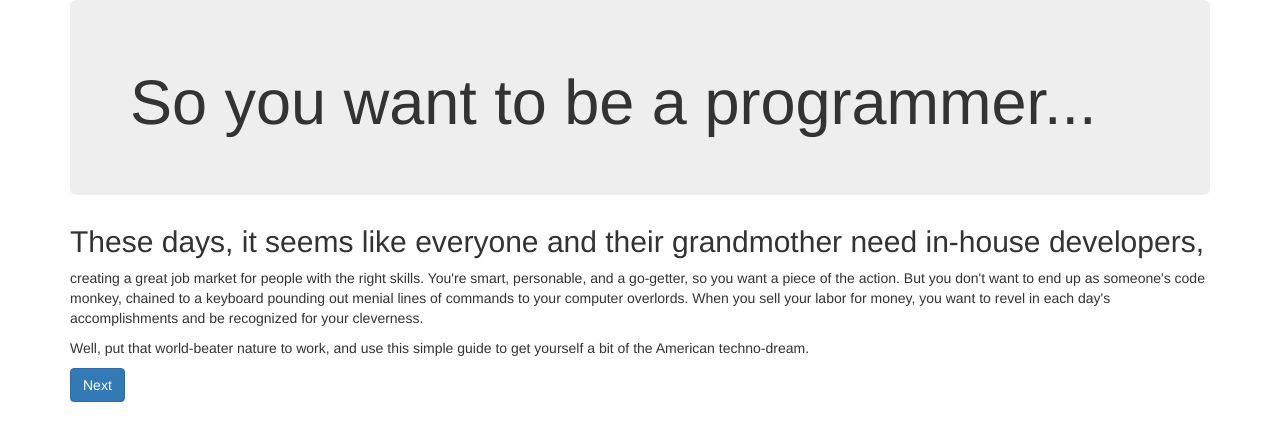
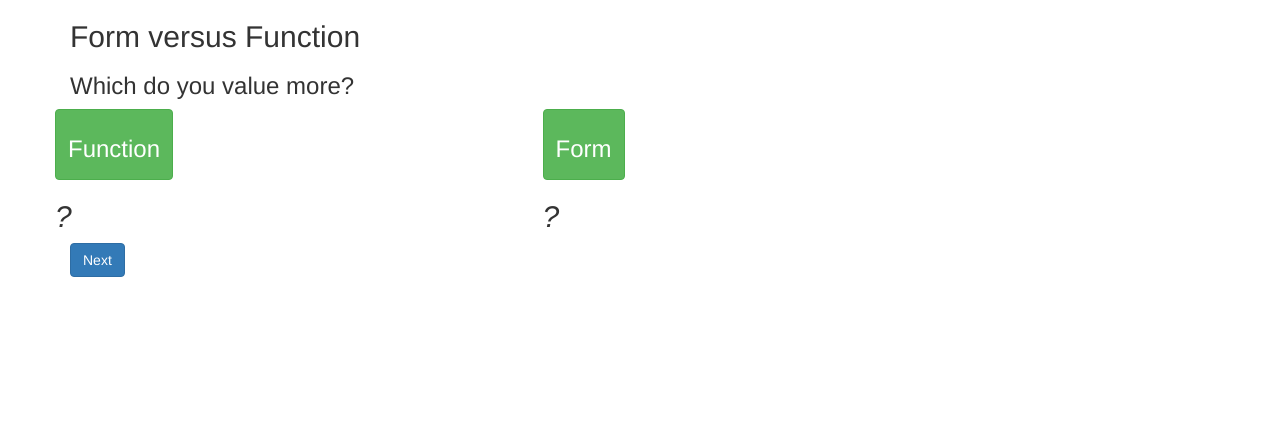
Before and after one commit to denalisk/track-guide, a plain HTML site: page index.html in a window 1280 px wide. Drawn offline with nearby package versions, Linux system fonts and the light colour scheme.

Commit message:
script the info section to show or hide based on mouseover/mouseexit, and rearrange the divs around the info section

```diff
--- a/css/styles.css
+++ b/css/styles.css
@@ -5,3 +5,12 @@
 .info {
   display: none;
 }
+
+.info-button {
+  font-weight: bold;
+  font-style: italic;
+}
+
+.info-button:hover {
+  cursor: pointer;
+}
--- a/index.html
+++ b/index.html
@@ -33,32 +33,45 @@
         <button type="button" name="button" class="btn btn-primary next-button">Next</button>
       </div>
     </div>
+
+<!-- start quesiton 1 -->
+
     <div class="page container question-1">
       <h2>Form versus Function</h2>
       <h3>Which do you value more?</h3>
       <div class="row">
-        <div class="col-sm-6">
+        <div class="col-sm-5">
           <div class="row option btn btn-success">
             <h3>Function</h3>
           </div>
-          <div class="info-button-container">
-
-          </div>
           <div class="row info-row">
-            <p class="info" class="info">
-              Function, efficiency, a straight-to-the-point approach to life. Who cares if it looks like a hodge-podge skeleton glued together by a bunch of colorblind elves as long as it's faster, stronger, smarter, tougher?
-            </p>
+            <div class="info-button">
+              <h2>?</h2>
+            </div>
+            <div class="info">
+              <p>
+                Function, efficiency, a straight-to-the-point approach to life. Who cares if it looks like a hodge-podge skeleton glued together by a bunch of colorblind elves as long as it's faster, stronger, smarter, tougher?
+              </p>
+            </div>
           </div>
         </div>
-        <div class="col-sm-6">
+        <div class="col-sm-5">
           <div class="row option btn btn-success">
             <h3>Form</h3>
           </div>
           <div class="row info-row">
-            <p class="info">
-              Form, grace, simplicity in comprehension. There's no point to making a better mousetrap if it's so cruel and ugly looking that no one wants to use it.
-            </p>
+            <div class="info-button">
+              <h2>?</h2>
+            </div>
+            <div class="info">
+              <p>
+                Form, grace, simplicity in comprehension. There's no point to making a better mousetrap if it's so cruel and ugly looking that no one wants to use it.
+              </p>
+            </div>
           </div>
+
+        </div>
+        <div class="col-sm-2 info-button-col">
 
         </div>
       </div>
--- a/js/scripts.js
+++ b/js/scripts.js
@@ -1,5 +1,5 @@
 $(document).ready(function() {
-  $(".intro").show();
+  $(".question-1").show();
 
   $(".next-button").click(function() {
     // this button hides the current page and shows the next one
@@ -8,4 +8,17 @@ $(document).ready(function() {
     currentPage.next().show();
   });
 
+  $(".info-button").mouseenter(function() {
+    // this button shows the info on mouseover
+    $(this).next().show();
+    $(this).hide();
+
+  });
+
+  $(".info").mouseleave(function() {
+    // this button hides the info on leaving mouseover
+    $(this).hide();
+    $(this).prev().show();
+  });
+
 });
```
